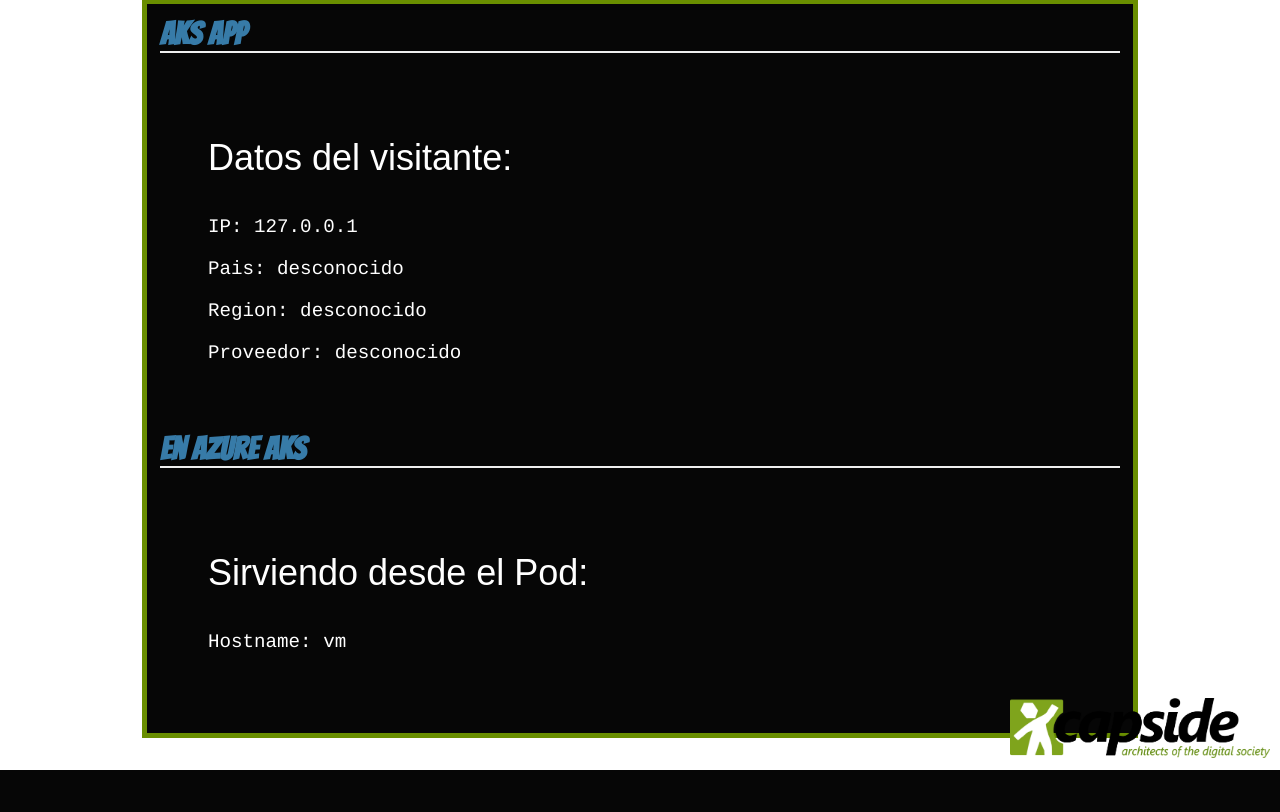
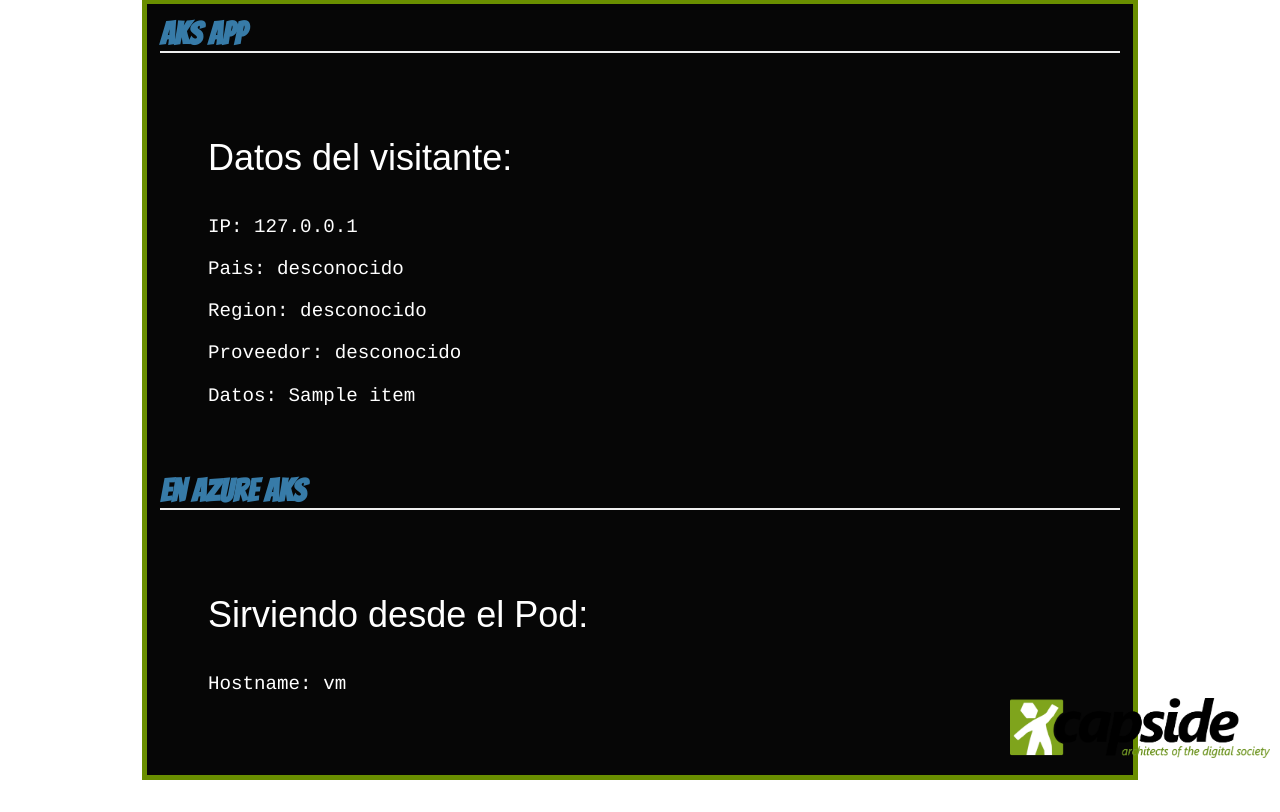
Before and after one commit to cowbotic/aks-demo, a Flask app: page / in a window 1280 px wide. Shown: the part 33-845 px from the top of the page. Before the commit the page ends 803 px from the top, so only its background shows below. Run offline with Flask 2, Linux system fonts and the light colour scheme; a database or web service that is not in the repository returns one stand-in record (values such as "Sample title"); data that the repository does not hold is empty; some web fonts are replaced.

Commit message:
troubleshooting

```diff
--- a/app.py
+++ b/app.py
@@ -25,10 +25,12 @@ def hello():
     params['country']=datos_ip.json()['country']
     params['region']=datos_ip.json()['regionName']
     params['isp']=datos_ip.json()['isp']
+    params['datos']=datos_ip.json()
   else:
     params['country']='desconocido'
     params['region']='desconocido'
     params['isp']='desconocido'
+    params['datos']=datos_ip.json()
 
   params['hostname']=socket.gethostname()
   return render_template('hello.html', params=params)
--- a/templates/hello.html
+++ b/templates/hello.html
@@ -6,6 +6,7 @@
             <p style="font-size: 80%"><font face="courier">Pais: {{ params['country'] }} </font></p>
             <p style="font-size: 80%"><font face="courier">Region: {{ params['region'] }}</font></p>
             <p style="font-size: 80%"><font face="courier">Proveedor: {{ params['isp'] }}</font></p>
+            <p style="font-size: 80%"><font face="courier">Datos: {{ params['datos'] }}</font></p>
         </div>
         <h1>En Azure AKS</h1>
         <div class="cajita">
```
